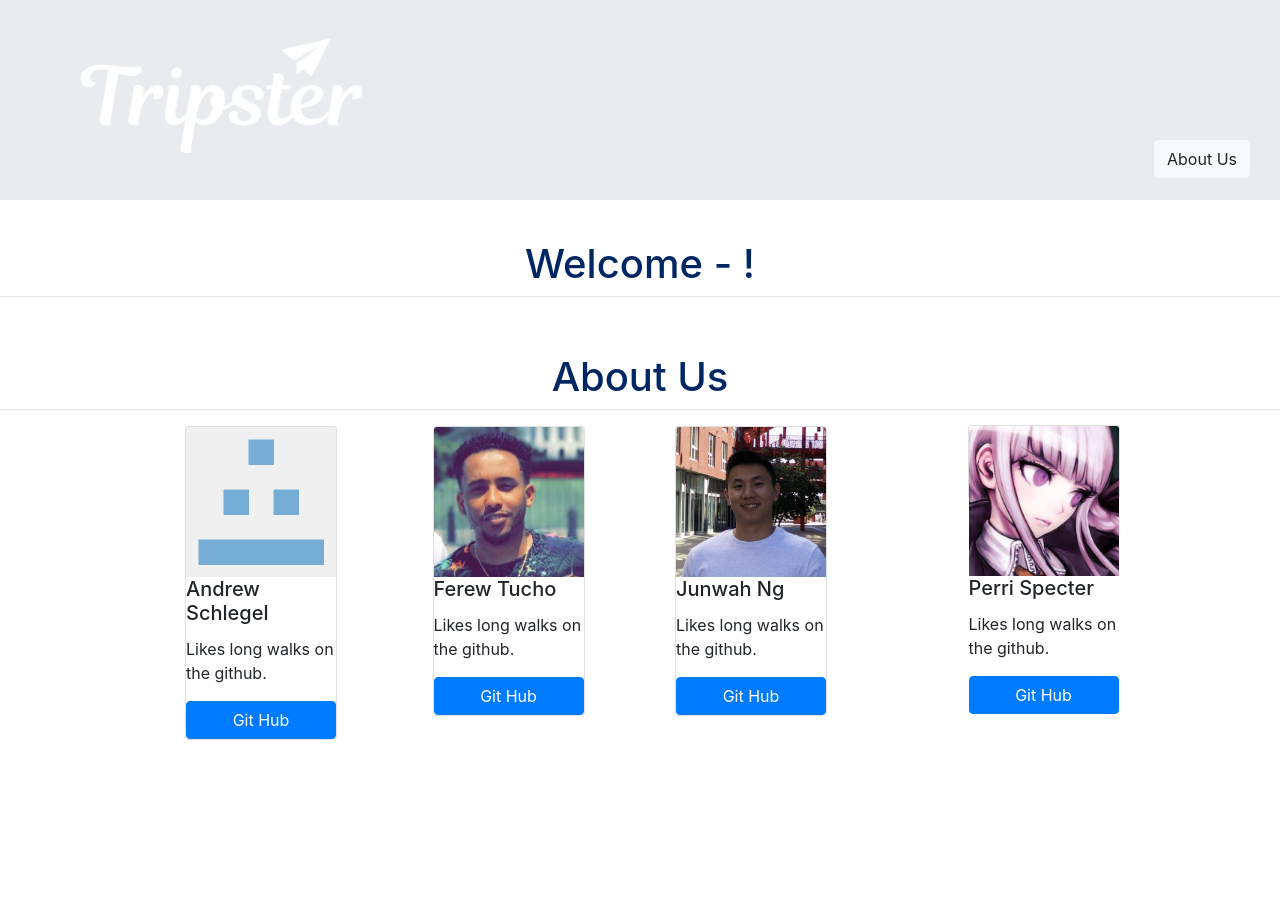
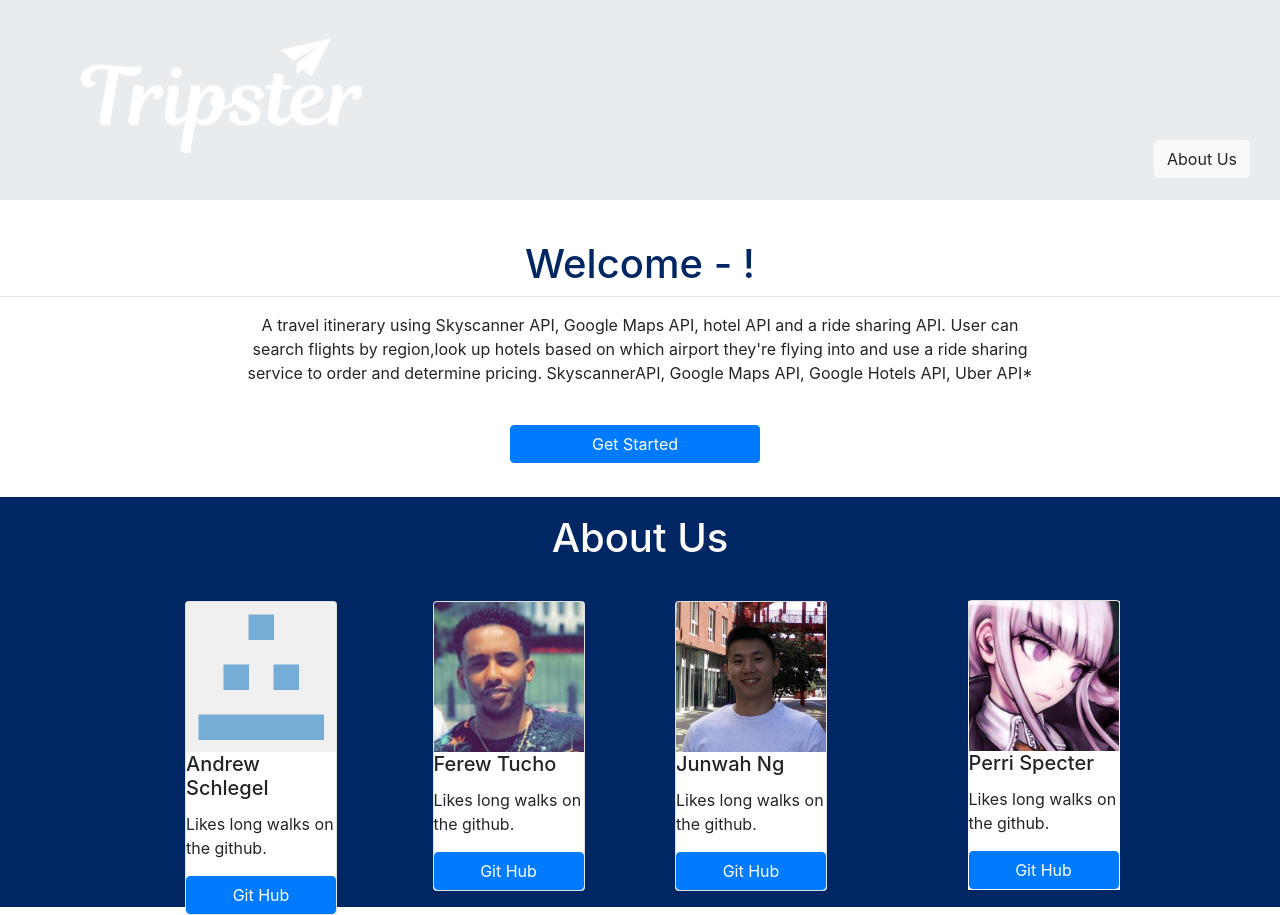
Before and after one commit to plspecter/Project1-backup, a plain HTML site: page index.html in a window 1280 px wide. Before the commit the page ends 800 px from the top, so only its background shows below. Drawn offline with nearby package versions, Linux system fonts and the light colour scheme.

Commit message:
Project1-backup

```diff
--- a/assets/css/style.css
+++ b/assets/css/style.css
@@ -1,3 +1,39 @@
+#aboutUsTitle {
+    color: white;
+    text-align: center;
+    top: 17px;
+
+    }
+
+    #aboutUs {
+        background-color: #002763;
+        position: bottom;
+        width: 100%;
+        height: 410px;
+
+    }
+
+    #whiteBG {
+        position: absolute;
+        left: 0px;
+        background-color: white;
+        height: 289px;
+        width: 152px;
+    }
+
+    .getstarted {
+        position: absolute;
+        float: left;
+        left: 510px;
+        width: 250px;
+    }
+
+    #welcome {
+        text-align: center;
+        left: auto;
+        right: auto;
+    }
+
     h1 {
         color: #002763;
         text-align: center;
--- a/index.html
+++ b/index.html
@@ -48,12 +48,20 @@
     <h1>Welcome - !</h1>
     <br>
     <hr>
-
+    <p id="welcome">A travel itinerary using Skyscanner API, Google Maps API, hotel API and a ride sharing API. User can
+        <br> search flights by region,look up hotels based on which airport they're flying into and use a ride sharing<br>        service
+        to order and determine pricing. SkyscannerAPI, Google Maps API, Google Hotels API, Uber API*</p>
+    <br>
+    <button type="button" class="getstarted btn btn-primary">Get Started</button>
+    <br>
+    <br>
+    <br>
 
     <!-- About Us cards -->
-    <h1>About Us</h1>
+    <div id="aboutUs">
+        <h1 id ="aboutUsTitle">About Us</h1>
         <br>
-    <hr>
+        <br>
         <div class="row">
             <div class="col-sm-3">
                 <div class="container1">
@@ -96,7 +104,7 @@
 
 
             <div class="col-sm-3">
-
+                    <div id="whiteBG"></div>
                 <div class="card perri" style="width: 9.5em;">
                     <img class="card-img-top" src="assets/images/perri.jpg" alt="Card image cap" style="width: 150px;">
                     <!-- <div class="card-body" style = "width: 200px;"> -->
@@ -104,10 +112,13 @@
                     <p class="card-text" style="width: 150px">Likes long walks on the github.
                     </p>
                     <a href="https://github.com/plspecter" class="btn btn-primary">Git Hub</a>
-
                 </div>
             </div>
         </div>
+
+    </div>
+
+
 
 
     <!-- <div class="card" style="border-radius: 0%;background-color: #2862b9; width: 100%; height: 70px; position: fixed; bottom: 0;overflow: hidden;"> -->
```
Lines whose indentation alone changed are shown as unchanged.
